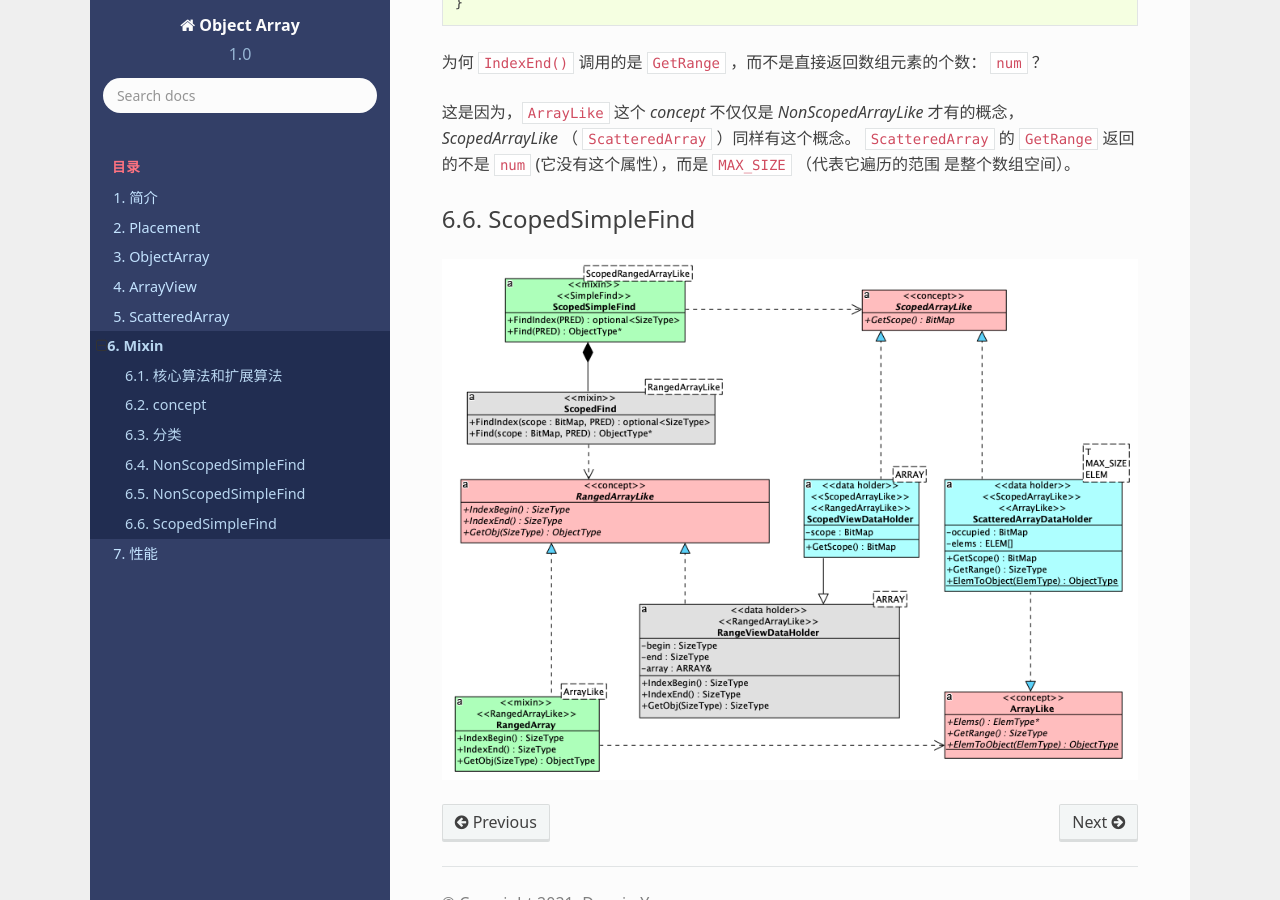
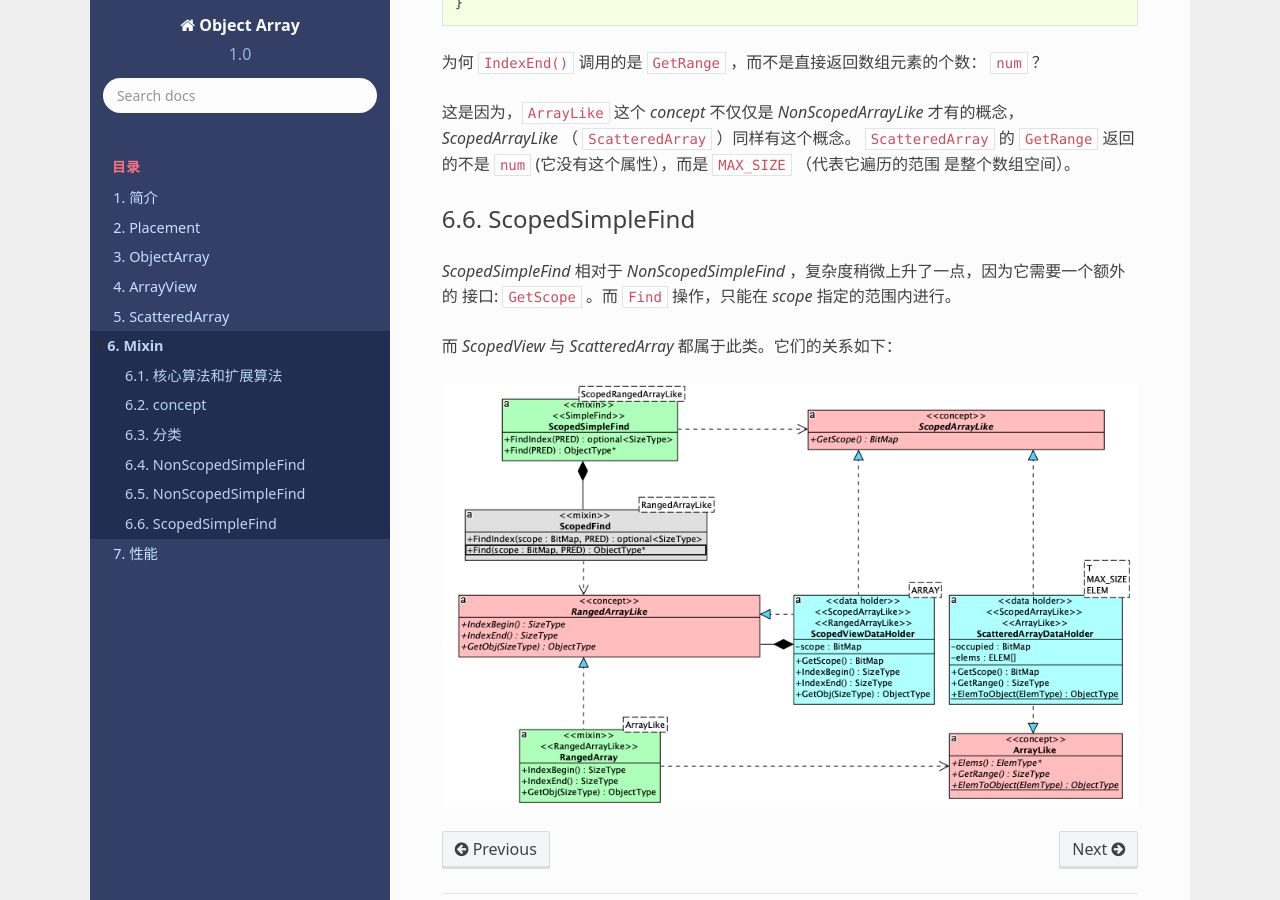
Before and after one commit to godsme/object-array, a Sphinx documentation site: the page built from doc/source/Mixin.rst, in a window 1280 px wide and 900 px high, scrolled down 5148 px. Built offline with Sphinx 7.4.7 and the Read the Docs theme 2.0.0, drawn with Linux system fonts in a browser that asks for light colours; formulas are drawn with MathJax 3.

Commit message:
ArrayView Test

```diff
--- a/doc/source/Mixin.rst
+++ b/doc/source/Mixin.rst
@@ -189,4 +189,9 @@ NonScopedSimpleFind
 ScopedSimpleFind
 -------------------------------
 
+`ScopedSimpleFind` 相对于 `NonScopedSimpleFind` ，复杂度稍微上升了一点，因为它需要一个额外的
+接口: ``GetScope`` 。而 ``Find`` 操作，只能在 `scope` 指定的范围内进行。
+
+而 `ScopedView` 与 `ScatteredArray` 都属于此类。它们的关系如下：
+
 .. image:: images/scoped-find.png
```
Also changed, not shown: doc/source/images/scoped-find.png.
